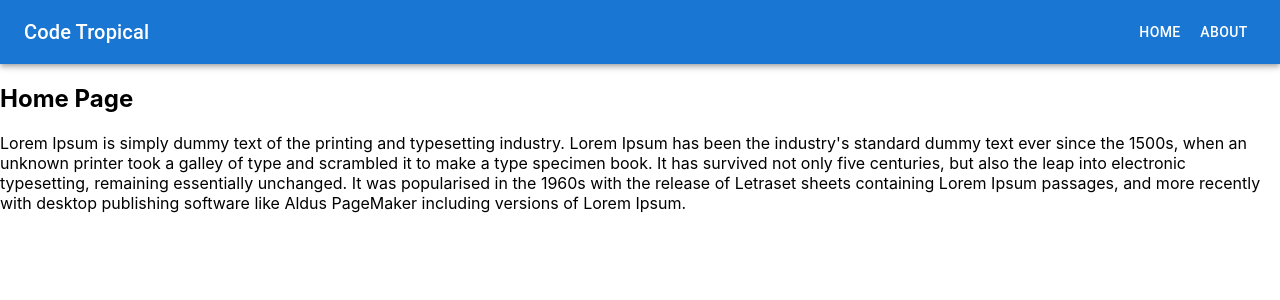
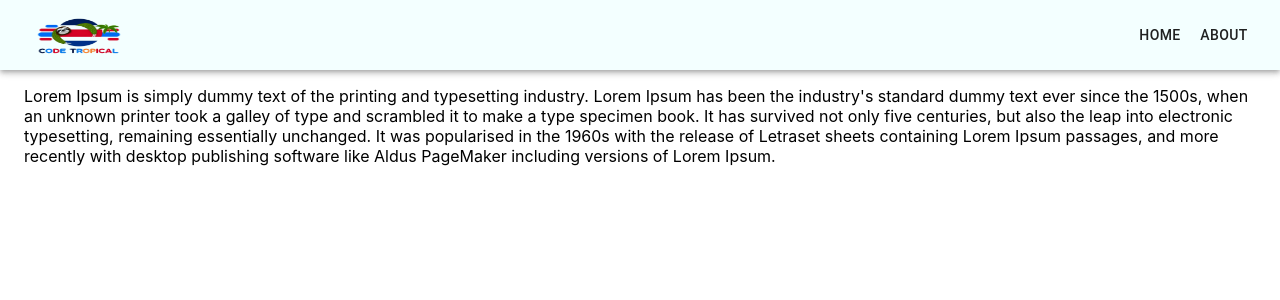
Before and after one commit to jorgeargds/code-tropical, a React (Create React App) app: page / in a window 1280 px wide. Shown: the top 300 px of the page. Built offline with nearby package versions, Linux system fonts and the light colour scheme.

Commit message:
addin the logo

```diff
--- a/src/components/Menu/Menu.js
+++ b/src/components/Menu/Menu.js
@@ -2,31 +2,32 @@ import React from 'react';
 import { Link } from 'react-router-dom';
 import { AppBar, Toolbar, Typography, Button, makeStyles } from '@material-ui/core';
 
-const useStyles = makeStyles((theme) => (
-    {
+const useStyles = makeStyles((theme) => ({
   menu: {
     flexGrow: 1,
   },
   menuButton: {
     marginRight: theme.spacing(2),
   },
-    title: {
+  logo: {
+    marginRight: theme.spacing(2),
+    width: 110,
+    height: 70,
+  },
+  spacer: {
     flexGrow: 1,
   },
-    }
-));
+}));
 
 const Menu = () => {
   const classes = useStyles();
 
   return (
     <div className={classes.menu}>
-      <AppBar
-      position="static">
+      <AppBar position="static">
         <Toolbar>
-          <Typography variant="h6" className={classes.title}>
-            Code Tropical
-          </Typography>
+          <img src='/code-tropical.png' alt="Logo" className={classes.logo} /> {/* Use your logo */}
+          <div className={classes.spacer} /> {/* Spacer to push buttons to the right */}
           <Button component={Link} to="/" color="inherit">Home</Button>
           <Button component={Link} to="/about" color="inherit">About</Button>
           {/* <Button component={Link} to="/contact" color="inherit">Contact</Button> */}
--- a/src/styles/Theme.js
+++ b/src/styles/Theme.js
@@ -4,7 +4,7 @@ import { createTheme } from '@material-ui/core/styles';
 const theme = createTheme({
   palette: {
     primary: {
-      main: '#1976d2', // Primary color
+      main: '#F3FFFF', // Primary color
     },
     secondary: {
       main: '#f50057', // Secondary color
@@ -13,6 +13,9 @@ const theme = createTheme({
     customColor: {
       main: '#00ff00', // Custom color
     },
+    background: {
+      main: "#FFFFFF"
+    },
   },
 });
 
--- a/src/views/About/About.js
+++ b/src/views/About/About.js
@@ -1,8 +1,13 @@
 // About.js
+import { Container } from '@material-ui/core';
 import React from 'react';
 
 const About = () => {
-  return <h2>About Page</h2>;
+  return (
+    <Container>
+
+    </Container>
+  )
 };
 
 export default About;
--- a/src/views/Home/Home.js
+++ b/src/views/Home/Home.js
@@ -1,10 +1,10 @@
 // Home.js
+import { Container } from '@material-ui/core';
 import React from 'react';
 
 const Home = () => {
   return (
-    <div>
-      <h2>Home Page</h2>
+    <Container>
       <p>Lorem Ipsum is simply dummy text of the printing and typesetting industry.
         Lorem Ipsum has been the industry's standard dummy text ever since the 1500s,
         when an unknown printer took a galley of type and scrambled it to make a
@@ -13,7 +13,7 @@ const Home = () => {
         It was popularised in the 1960s with the release of Letraset sheets containing
         Lorem Ipsum passages, and more recently with desktop publishing software
         like Aldus PageMaker including versions of Lorem Ipsum.</p>
-    </div>
+    </Container>
   );
 };
 
```
Also changed, not shown: public/code-tropical.png (added). Lines whose indentation alone changed are shown as unchanged.
